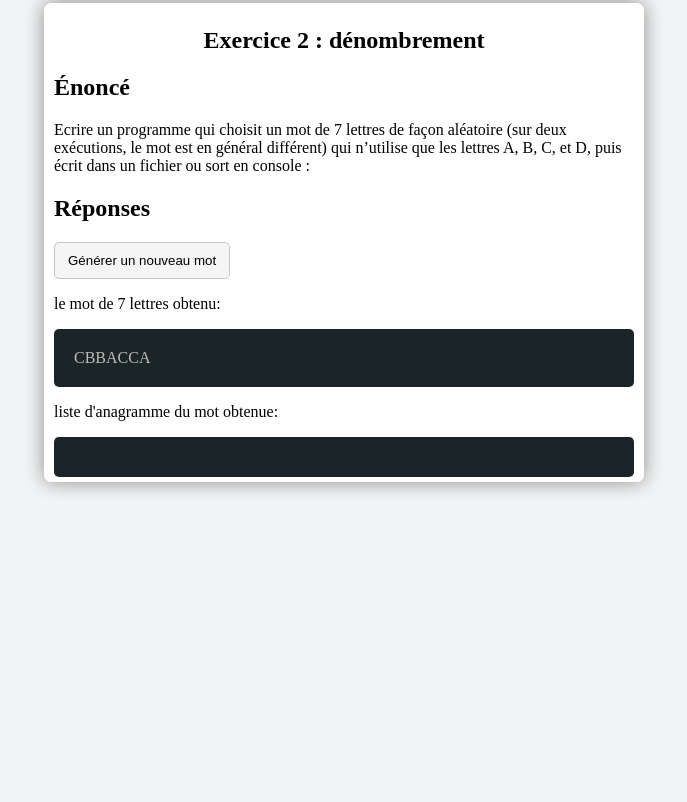
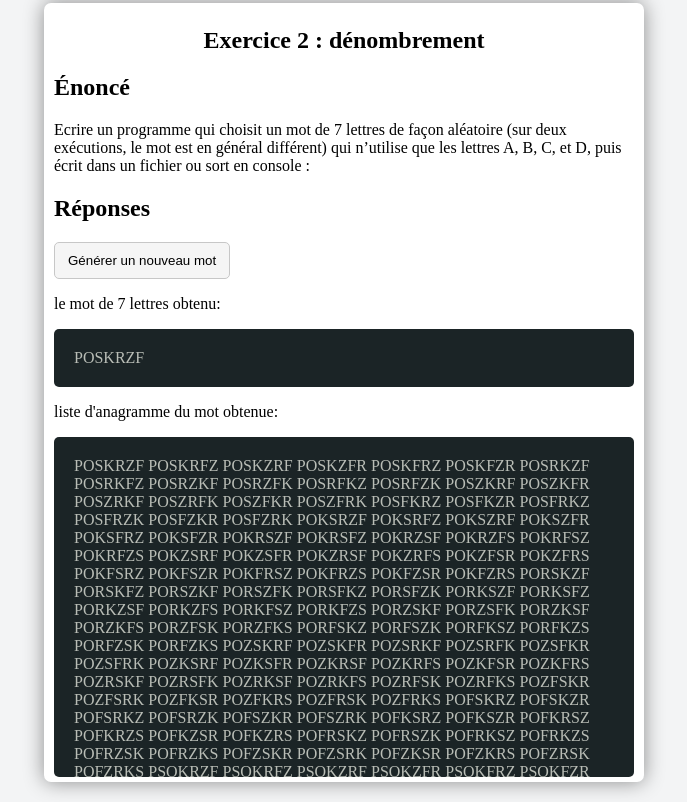
Before and after one commit to ibscofield/ibscofield.github.io, a plain HTML site: page index.html in a window 1280 px wide. Shown: the part 867-1669 px from the top of the page, without its empty margins (296-983 px from the left). Before the commit the page ends 1369 px from the top, so only its background shows below. Drawn offline with Linux system fonts and the light colour scheme.

Commit message:
version finale

```diff
--- a/main.js
+++ b/main.js
@@ -70,15 +70,19 @@ function exo1() {
 /************************
  * Exo 2 : Dénombrement
  *************************/
-function exo2() {
-    const mot = genererUnMot();
 
-    //listeAnagramme(mot);
+class GenererAnagramme {
 
-    document.querySelector("#mot").textContent = mot.join("");
-   //["E", "F" , "G", "H", "I", "J", "K",  "L", "M", "N", "O", "P", "Q", "R", "S", "R", "T", "U", "V", "W", "Y",  "Z"]
+	constructor() {
+		this.motInitial = this.genererUnMot().join("");
+    }
 
-    function genererUnMot(nombreDeLettre = 7, alphabet = ["A", "B" , "C", "D"]) {
+    genererUnMot(nombreDeLettre = 7, alphabet = ["E", "F" , "G", "H",
+                                                 "I", "J", "K",  "L",
+                                                 "M", "N", "O", "P",
+                                                 "Q", "R", "S", "R",
+                                                 "T", "U", "V", "W",
+                                                 "Y",  "Z"]) {
 
         const mot = [];
 
@@ -88,55 +92,86 @@ function exo2() {
         return mot;
     }
 
-    /*
-    function listeAnagramme(mot) {
-        for(let i = 0; i < mot.length; i++) {
-            let copy = [...mot];
-            copy.splice(i, 1);
-            let r = listeMotsValide(mot[i], copy);
-            console.log(r);
-        }
-    }
 
-    function listeMotsValide(motValide, listeLettre) {
-        if (motValide.length >= 7 ) return motValide;
+	estValide(m1, m2){
+		var cl1 = this.compterLettres(m1);
+		var cl2 = this.compterLettres(m2);
+		for(var a in cl2){
+			if(! (a in cl1)) {
+				return false;
+			}else if(cl1[a] < cl2[a]){
+				return false;
+			}
+		}
+		return true;
+	}
 
-        const listeValide = [];
+	rajouterLettreEstValide(mv, lett){
+		var m = mv + lett;
+		return this.estValide(this.motInitial, m) && m.length<=7;
+	}
 
-        for(let i = 0; i < listeLettre.length; i++) {
-            let copy = [...listeLettre];
+	rajouterListeLettreEstValide(mv, listelettre){
+		var res = [];
+		for(var i = 0; i<listelettre.length; i++){
+			if(this.rajouterLettreEstValide(mv, listelettre[i])){
+				res.push(mv + listelettre[i]);
+			}
+		}
+		return res;
+	}
 
-            const mot = [...motValide, copy.splice(i, 1)];
+	rajouterListeLettreListeMotsEstValide(listeMotValide, listelettre){
+		var res = [];
+		for(var i = 0; i<listeMotValide.length; i++){
+			var motsValidesAugmentes = this.rajouterListeLettreEstValide(listeMotValide[i], listelettre);
+			for(var j = 0; j<motsValidesAugmentes.length; j++){
+				res.push(motsValidesAugmentes[j]);
+			}
+		}
+		return res;
+	}
 
-            console.log(mot);
+	generer(){
+		var res = new Set();
+		res.add("");
+		var lettres = this.motInitial.split("");
+		while(true){
+			var liste = new Set(this.rajouterListeLettreListeMotsEstValide(Array.from(res), lettres));
+			res.delete("");
+			liste.delete("");
+			if(liste.size == res.size){
+				res = liste;
+				break;
+			}
+			res = liste;
+		}
 
-            if(estValide(mot)) {
-                listeValide.push(mot);
-            }
+		return res;
+	}
 
-            listeMotsValide(listeValide, copy);
-        }
+	compterLettres(s){
+		var res = {};
+		for(var i = 0; i<s.length; i++){
+			var c = s.charAt(i); // charAt permet de recuperer le caractère à une position donnée
+			if(c in res){
+				res[c]++;
+			} else {
+				res[c] =1;
+			}
+		}
+		return res;
+	}
+}
 
-    }
-    */
+function exo2() {
+    const g = new GenererAnagramme();
+    const mot = g.motInitial;
 
+    document.querySelector("#mot").textContent = mot;
+    document.querySelector("#listeAnagramme").textContent = Array.from(g.generer()).join(" ");
+}
 
-    // Verfie si un mot est valide
-    function estValide(motAverifier) {
-        const copy = [...mot];
-
-        for(let i = 0; i < motAverifier.length; i++) {
-            var index = copy.indexOf(motAverifier[i]);
-            if (index != -1) {
-                copy.splice(index, 1);
-            } else {
-                return false;
-            }
-        }
-
-        return true;
-    }
-}
 
 /************************
  * AUTRE
@@ -147,7 +182,7 @@ buttons[0].addEventListener("click", (event) => {
 });
 
 buttons[1].addEventListener("click", (event) => {
-    exo2();
+   exo2();
 });
 
 document.addEventListener('DOMContentLoaded', function(){
--- a/style.css
+++ b/style.css
@@ -37,8 +37,10 @@ button:active, button:hover {
 }
 
 .reponse {
+    max-height: 300px;
     padding: 20px;
     border-radius: 5px;
     background-color: #1b2426;
     color: #b9bdb6;
+    overflow: auto;
 }
```
Also changed, not shown: Anagramme.html (deleted, +0 -12 lines), anagramme.js (deleted, +0 -99 lines).
